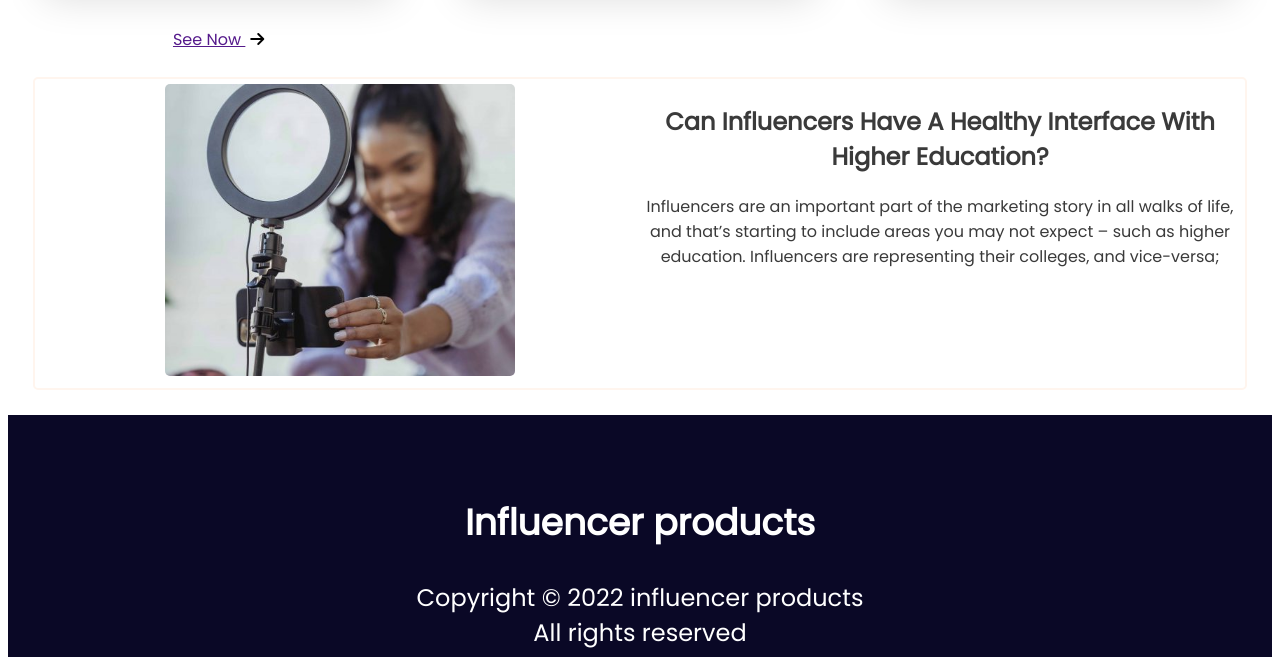
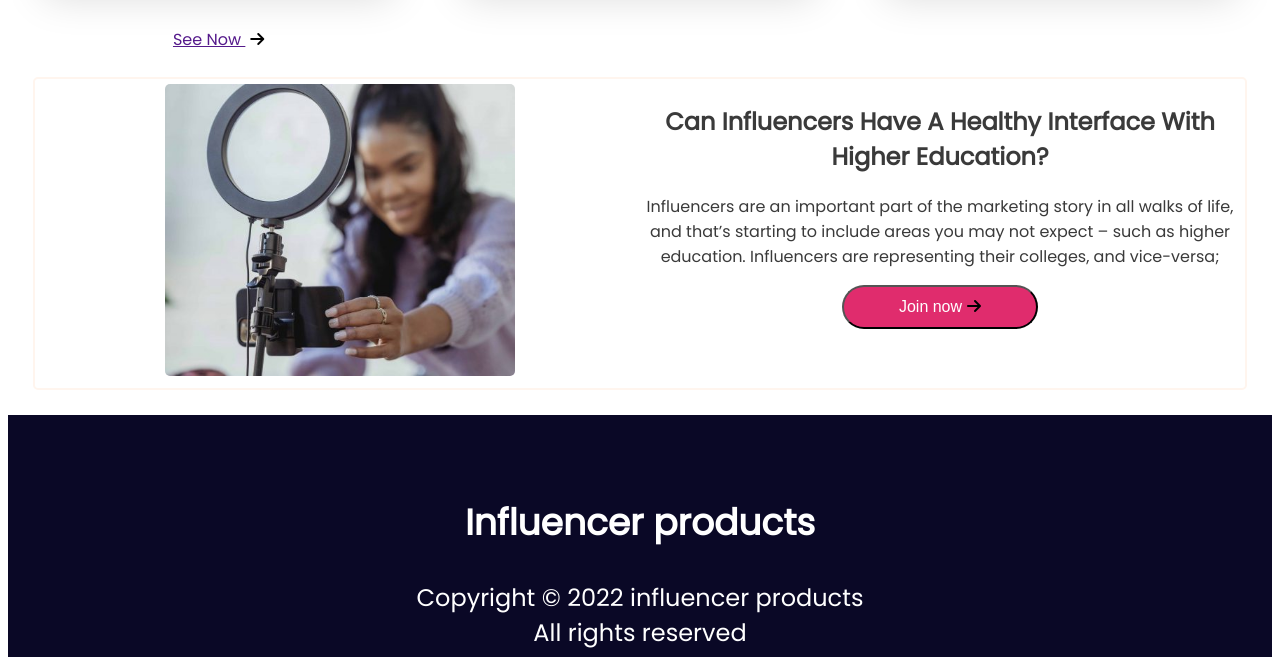
Before and after one commit to Rashadul89/final-assignment2, a plain HTML site: page index.html in a window 1280 px wide. Shown: the part 2671-3328 px from the top of the page. Drawn offline with Linux system fonts and the light colour scheme; a web font is replaced by a local one.

Commit message:
addingbutton

```diff
--- a/index.html
+++ b/index.html
@@ -112,6 +112,7 @@
                                 <span>4.99</span>
                                 <p>Wordwide shifting available
                                     Buyers protection possible!</p>
+
                             </div>
                         </div>
                     </div>
@@ -248,6 +249,7 @@
                 <div class="blog-details">
                     <h2>Can Influencers Have A Healthy Interface With Higher Education?</h2>
                     <p>Influencers are an important part of the marketing story in all walks of life, and that’s starting to include areas you may not expect – such as higher education. Influencers are representing their colleges, and vice-versa; </p>
+                    <button class="prebook"> <a href="">Join now</a><i class="fas fa-arrow-right"></i></button>
                 </div>
             </div>
         </section>
```
